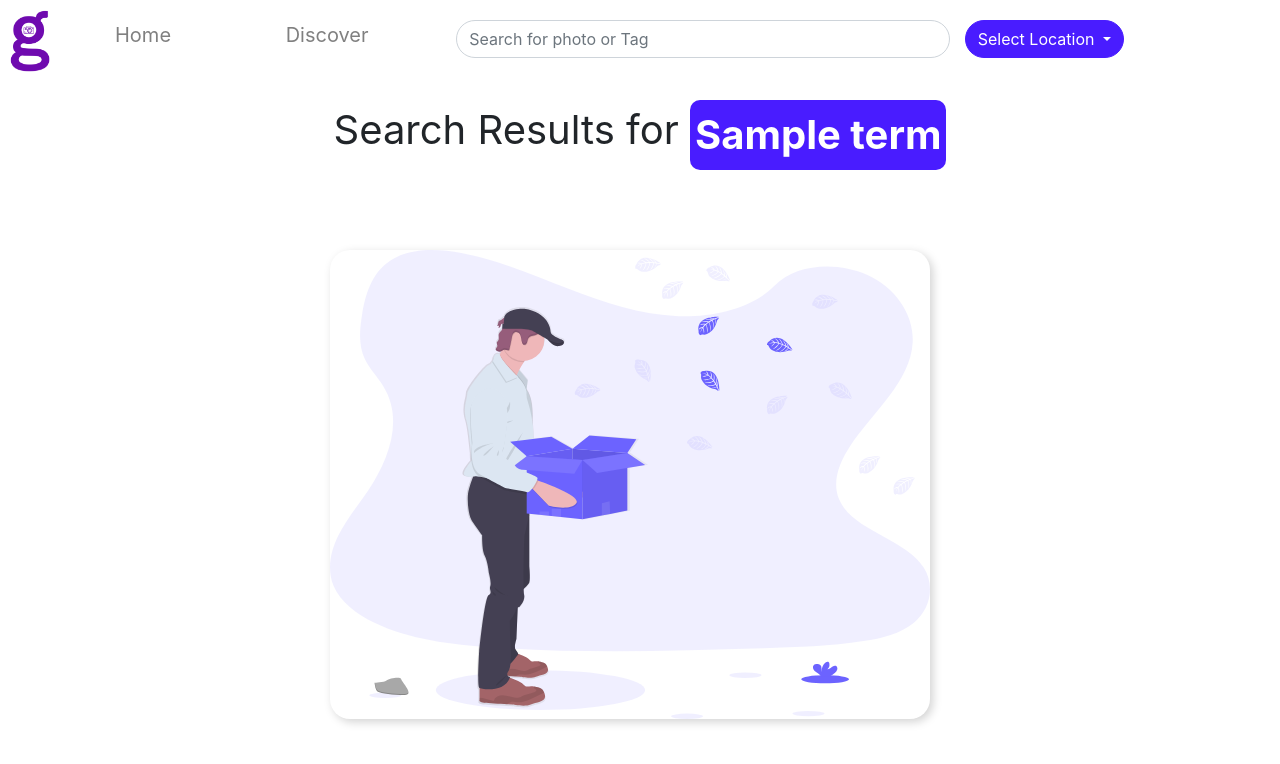
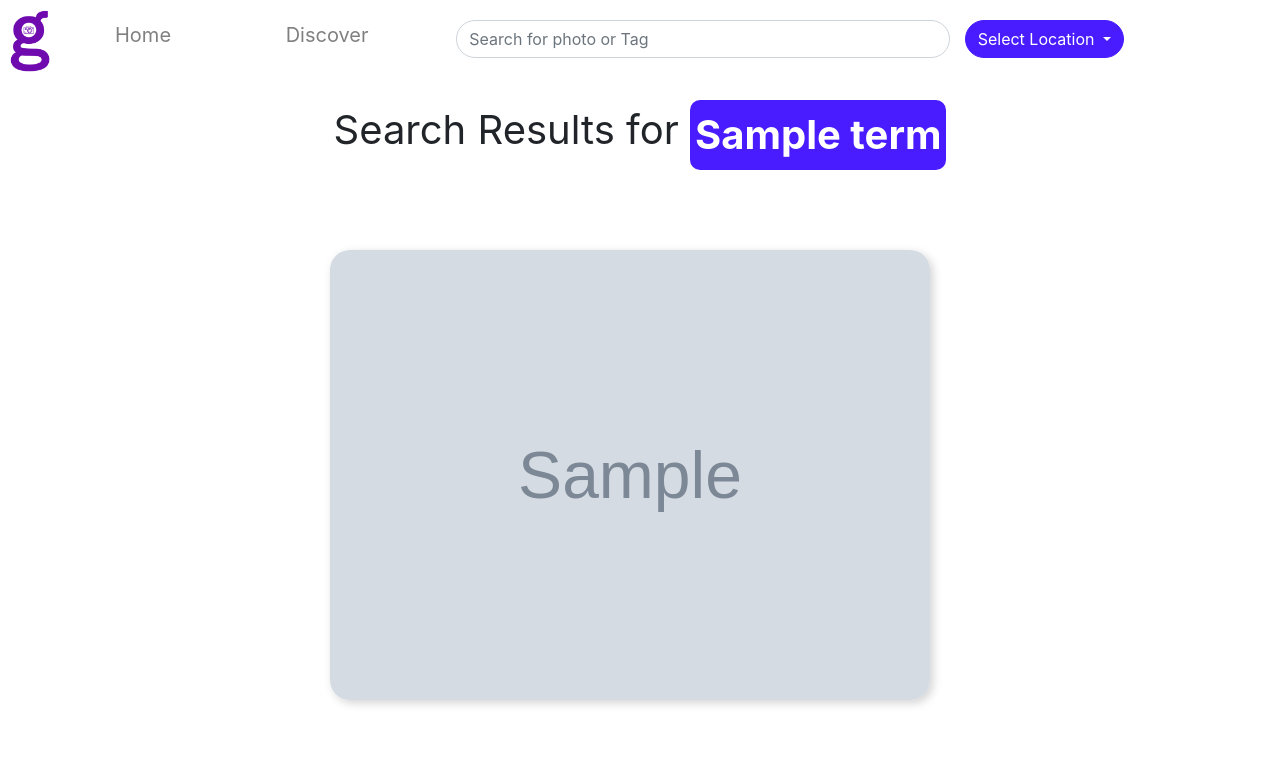
Before and after one commit to sheillanjoroge/Pic-Gallery, a Django app: template photos/templates/search.html in a window 1280 px wide. Shown: the top 764 px of the page. Run offline with Django 3.2, Linux system fonts and the light colour scheme; tables that the repository leaves empty hold one stand-in row (values such as "Sample post"); the template is opened without the code that fills it: values that come from a table or form of the project are taken from there, most other values are stand-ins (such as "Sample title", 1, 10 or a date in 2020); grey boxes marked "Sample" are stand-in pictures; some libraries are stand-ins or nearby versions.

Commit message:
add more templates

```diff
--- a/photos/templates/search.html
+++ b/photos/templates/search.html
@@ -15,7 +15,7 @@
             <div class="image">
                 <div class="img-div">
                     <a href="/photo/{{image.id}}">
-                        {% comment %} <img src="{{image.image_upload.url}}" alt="">
+                        <img src="{{image.image_upload.url}}" alt="">
                     </a>
 
                     <div class="more">
@@ -24,7 +24,7 @@
                 </div>
             </div>
             {% empty%}
-            <div class="image"> {% endcomment %}
+            <div class="image">
                 <div class="img-dv">
                     <img src="{% static 'images/nada.svg' %}" alt="">
                 </div>
```
